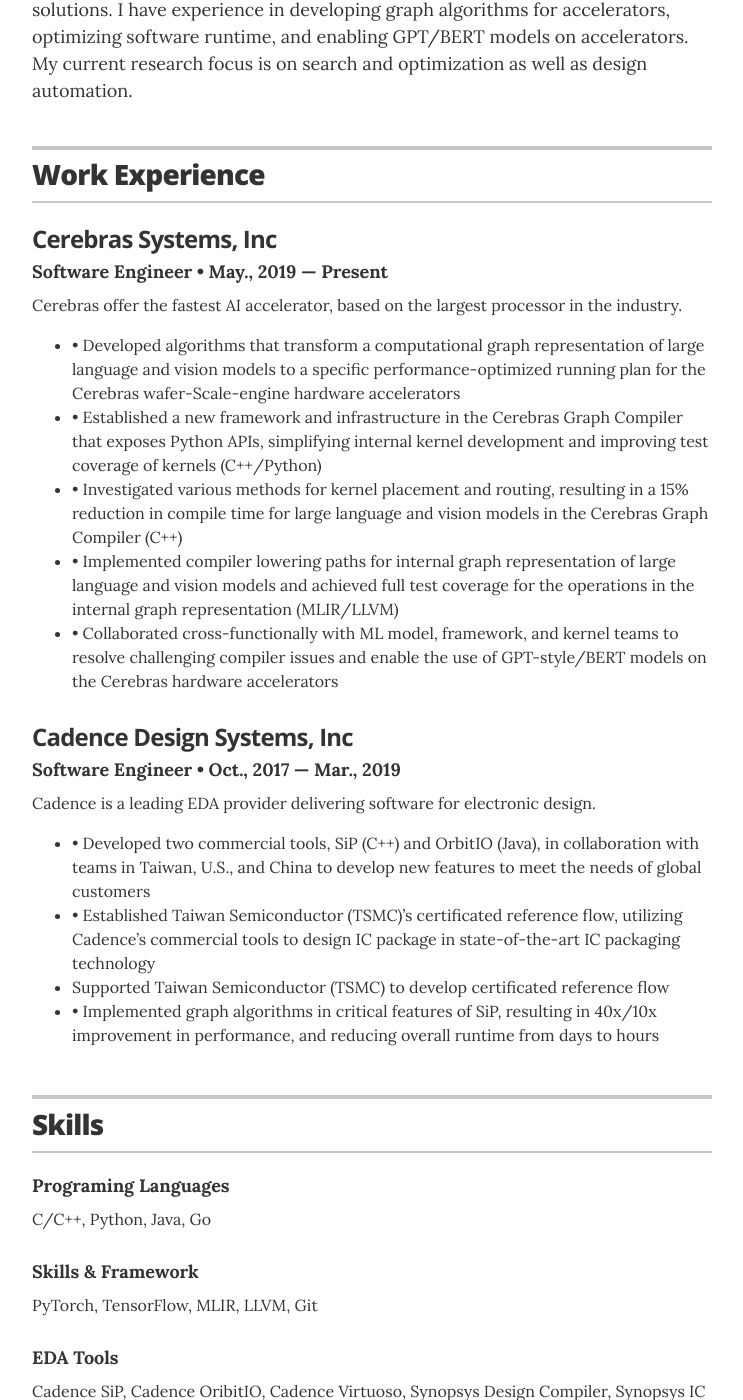
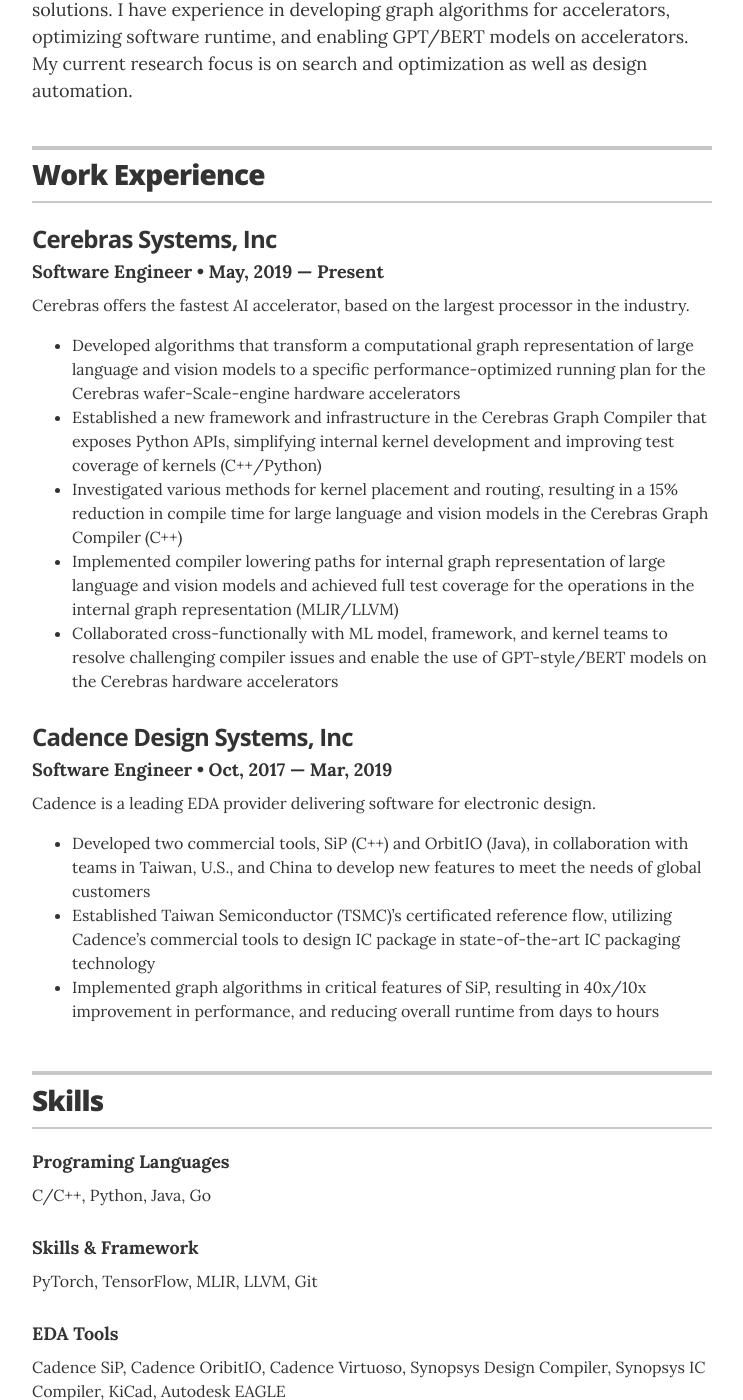
Before and after one commit to jamestclin/jamestclin.github.io, a Jekyll site: the page built from index.html, in a window 1280 px wide and 1400 px high, scrolled down 465 px. Shown: the whole window, without its empty margins (268-1011 px from the left). Built offline with Jekyll 4.4.1, drawn with Linux system fonts in a browser that asks for light colours.

Commit message:
Update experience.yml

```diff
--- a/_data/experience.yml
+++ b/_data/experience.yml
@@ -1,10 +1,10 @@
 # Jobs
 - company: Cerebras Systems, Inc
   position: Software Engineer
-  duration: May., 2019 &mdash; Present
-  summary: Cerebras offer the fastest AI accelerator, based on the largest processor in the industry. <ul class="resume-item-list"><li>•	Developed algorithms that transform a computational graph representation of large language and vision models to a specific performance-optimized running plan for the Cerebras wafer-Scale-engine hardware accelerators</li><li>•	Established a new framework and infrastructure in the Cerebras Graph Compiler that exposes Python APIs, simplifying internal kernel development and improving test coverage of kernels (C++/Python)</li><li>•	Investigated various methods for kernel placement and routing, resulting in a 15% reduction in compile time for large language and vision models in the Cerebras Graph Compiler (C++)</li><li>•	Implemented compiler lowering paths for internal graph representation of large language and vision models and achieved full test coverage for the operations in the internal graph representation (MLIR/LLVM)</li><li>•	Collaborated cross-functionally with ML model, framework, and kernel teams to resolve challenging compiler issues and enable the use of GPT-style/BERT models on the Cerebras hardware accelerators</li></ul>
+  duration: May, 2019 &mdash; Present
+  summary: Cerebras offers the fastest AI accelerator, based on the largest processor in the industry. <ul class="resume-item-list"><li>Developed algorithms that transform a computational graph representation of large language and vision models to a specific performance-optimized running plan for the Cerebras wafer-Scale-engine hardware accelerators</li><li>Established a new framework and infrastructure in the Cerebras Graph Compiler that exposes Python APIs, simplifying internal kernel development and improving test coverage of kernels (C++/Python)</li><li>Investigated various methods for kernel placement and routing, resulting in a 15% reduction in compile time for large language and vision models in the Cerebras Graph Compiler (C++)</li><li>Implemented compiler lowering paths for internal graph representation of large language and vision models and achieved full test coverage for the operations in the internal graph representation (MLIR/LLVM)</li><li>Collaborated cross-functionally with ML model, framework, and kernel teams to resolve challenging compiler issues and enable the use of GPT-style/BERT models on the Cerebras hardware accelerators</li></ul>
 
 - company: Cadence Design Systems, Inc
   position: Software Engineer
-  duration: Oct., 2017 &mdash; Mar., 2019
-  summary: Cadence is a leading EDA provider delivering software for electronic design. <ul class="resume-item-list"><li>•	Developed two commercial tools, SiP (C++) and OrbitIO (Java), in collaboration with teams in Taiwan, U.S., and China to develop new features to meet the needs of global customers</li><li>•	Established Taiwan Semiconductor (TSMC)’s certificated reference flow, utilizing Cadence’s commercial tools to design IC package in state-of-the-art IC packaging technology</li><li>Supported Taiwan Semiconductor (TSMC) to develop certificated reference flow</li><li>•	Implemented graph algorithms in critical features of SiP, resulting in 40x/10x improvement in performance, and reducing overall runtime from days to hours</li></ul>
+  duration: Oct, 2017 &mdash; Mar, 2019
+  summary: Cadence is a leading EDA provider delivering software for electronic design. <ul class="resume-item-list"><li>Developed two commercial tools, SiP (C++) and OrbitIO (Java), in collaboration with teams in Taiwan, U.S., and China to develop new features to meet the needs of global customers</li><li>Established Taiwan Semiconductor (TSMC)’s certificated reference flow, utilizing Cadence’s commercial tools to design IC package in state-of-the-art IC packaging technology</li><li>Implemented graph algorithms in critical features of SiP, resulting in 40x/10x improvement in performance, and reducing overall runtime from days to hours</li></ul>
```
